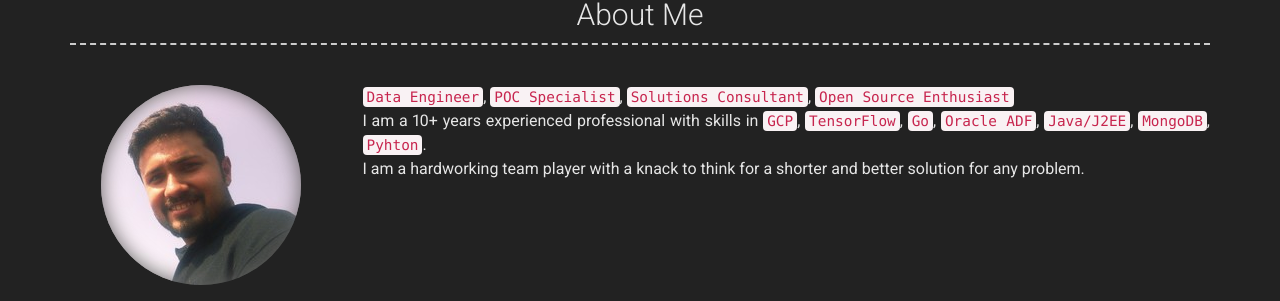
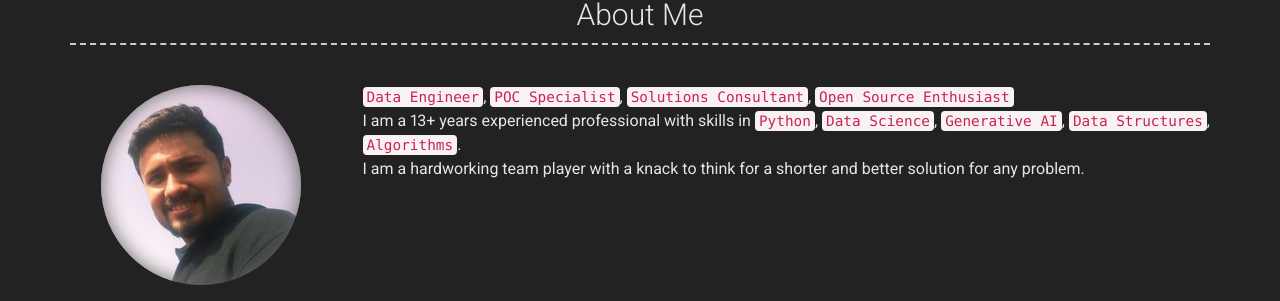
Before and after one commit to vineetvermait/vineetvermait.github.io, a Jekyll site: the page built from index.md, in a window 1280 px wide. Shown: the part 244-545 px from the top of the page. Built offline with Jekyll 4.4.1, drawn with Linux system fonts in a browser that asks for light colours; nearby versions of some CDN libraries.

Commit message:
Update _config.yml

```diff
--- a/_config.yml
+++ b/_config.yml
@@ -41,7 +41,7 @@ google_analytics: "UA-76466749-5"
 about_profile_image: assets/image.jpeg
 about_content: | # this will include new lines to allow paragraphs
   `Data Engineer`, `POC Specialist`, `Solutions Consultant`, `Open Source Enthusiast`
-  <br>I am a 10+ years experienced professional with skills in `GCP`, `TensorFlow`, `Go`, `Oracle ADF`, `Java/J2EE`, `MongoDB`, `Pyhton`.
+  <br>I am a 13+ years experienced professional with skills in `Python`, `Data Science`, `Generative AI`, `Data Structures`, `Algorithms`.
   <br>I am a hardworking team player with a knack to think for a shorter and better solution for any problem.
 
 # Projects Section
```
